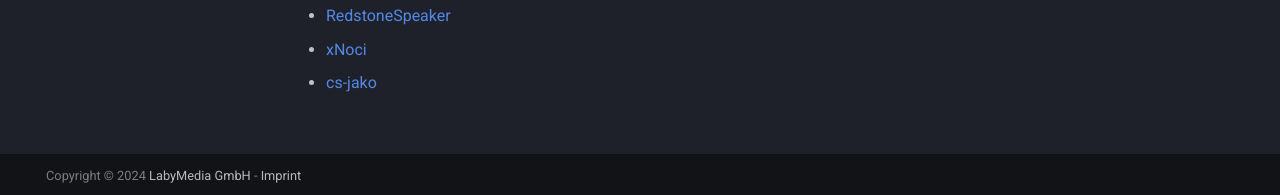
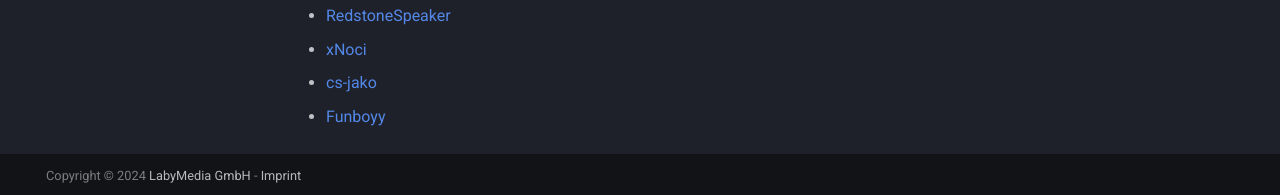
Before and after one commit to LabyMod/labymod4-api-wiki, an MkDocs documentation site: the page built from docs/pages/addon/contributors.md, in a window 1280 px wide and 1042 px high. Shown: the part 844-1039 px from the top of the window. Built offline with MkDocs 1.6.1 and Material for MkDocs 9.7.7, drawn with Linux system fonts in a browser that asks for light colours.

Commit message:
Update contributors.md

```diff
--- a/docs/pages/addon/contributors.md
+++ b/docs/pages/addon/contributors.md
@@ -21,3 +21,4 @@ We want to express our gratitude to the following people for their contributions
 + [RedstoneSpeaker](https://github.com/RedstoneSpeaker)
 + [xNoci](https://github.com/xNoci)
 + [cs-jako](https://github.com/cs-jako)
++ [Funboyy](https://github.com/Funboyy)
```
